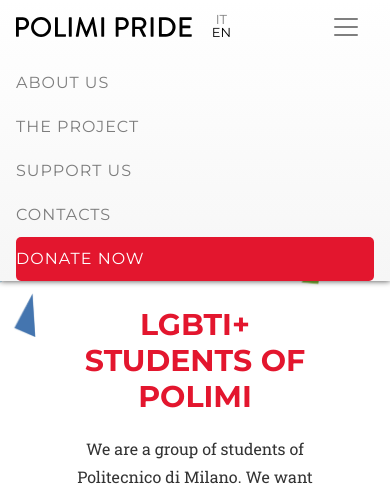
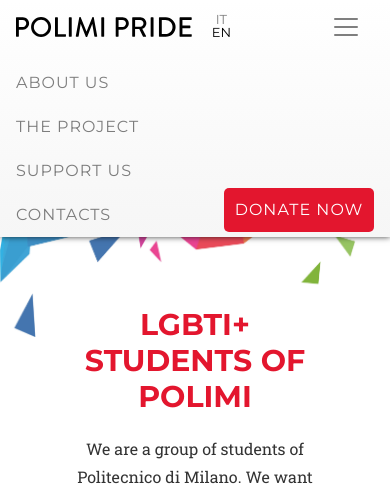
Before and after one commit to poliedro-polimi/polimipride.it, a Flask app: page / in a window 390 px wide, after a click that opens the changed part. Shown: the top 488 px of the page. Run offline with Flask 2, Linux system fonts and the light colour scheme; some libraries are stand-ins or nearby versions.

Commit message:
Fix "Donate now" button on mobile

```diff
--- a/polimipride/static/css/style.css
+++ b/polimipride/static/css/style.css
@@ -783,3 +783,23 @@ nav#mainNav .nav-important a.nav-link {
 section p {
     text-align: center;
 }
+
+ul.navbar-nav {
+    position: relative;
+}
+
+@media screen and (max-width: 990px) {
+    .nav-important {
+        width: 150px;
+        text-align: center;
+        position: absolute;
+        bottom: 0px;
+        right: 0;
+    }
+}
+
+@media screen and (max-width: 500px) {
+    .nav-important {
+        bottom: 5px;
+    }
+}
```
